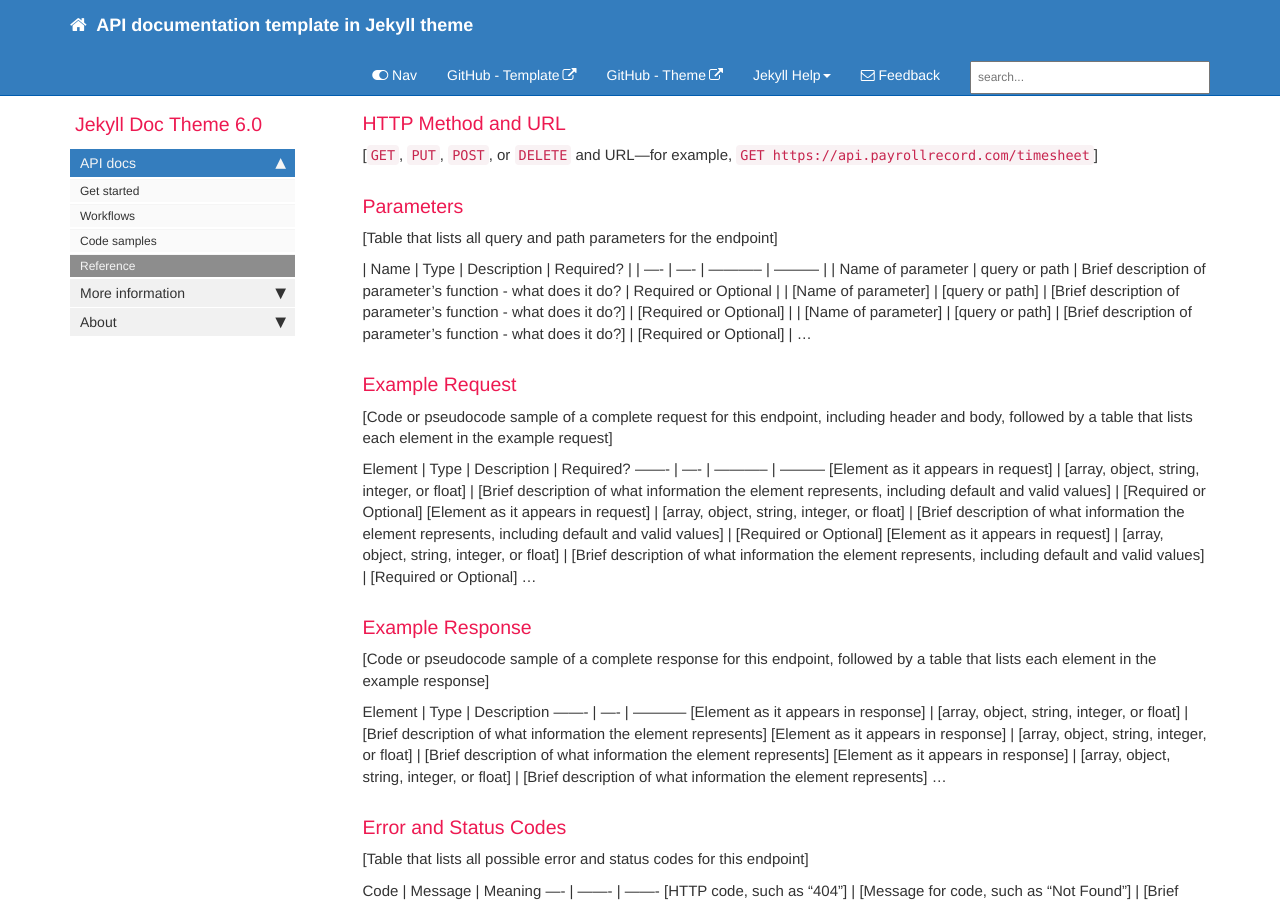
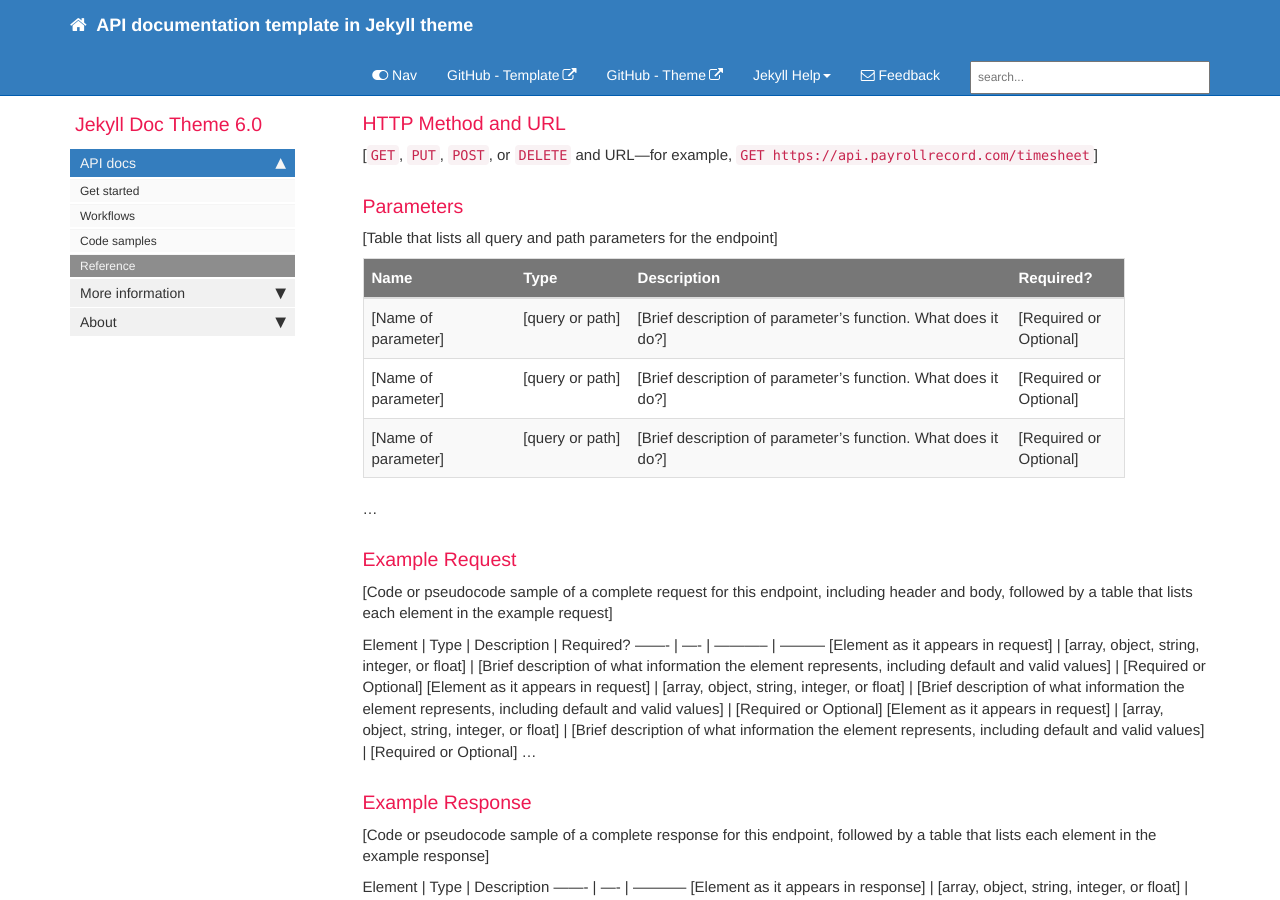
Before and after one commit to hillaryfraley/test-mvd-template, a Jekyll site: the page built from pages/mydoc/mydoc_reference.md, in a window 1280 px wide and 900 px high, scrolled down 513 px. Built offline with Jekyll 4.4.1, drawn with Linux system fonts in a browser that asks for light colours; nearby versions of some CDN libraries; comment, search, counter and statistics services are not loaded.

Commit message:
html table

```diff
--- a/pages/mydoc/mydoc_reference.md
+++ b/pages/mydoc/mydoc_reference.md
@@ -16,11 +16,44 @@ summary: The *Reference* includes all the information users need to know to use
 
 [Table that lists all query and path parameters for the endpoint]
 
-| Name | Type | Description | Required? |
-| ---- | ---- | ----------- | --------- |
-| Name of parameter | query or path | Brief description of parameter's function - what does it do? | Required or Optional |
-| [Name of parameter] | [query or path] | [Brief description of parameter's function - what does it do?] | [Required or Optional] |
-| [Name of parameter] | [query or path] | [Brief description of parameter's function - what does it do?] | [Required or Optional] |
+<table>
+<colgroup>
+<col width="20%" />
+<col width="15%" />
+<col width="50%" />
+<col width="15%" />
+</colgroup>
+<thead>
+<tr class="header">
+<th>Name</th>
+<th>Type</th>
+<th>Description</th>
+<th>Required?</th>
+</tr>
+</thead>
+<tbody>
+<tr>
+<td markdown="span">[Name of parameter]</td>
+<td markdown="span">[query or path]</td>
+<td markdown="span">[Brief description of parameter's function. What does it do?]</td>
+<td markdown="span">[Required or Optional]</td>
+</tr>
+<tr>
+<td markdown="span">[Name of parameter]</td>
+<td markdown="span">[query or path]</td>
+<td markdown="span">[Brief description of parameter's function. What does it do?]</td>
+<td markdown="span">[Required or Optional]</td>
+</tr>
+<tr>
+<td markdown="span">[Name of parameter]</td>
+<td markdown="span">[query or path]</td>
+<td markdown="span">[Brief description of parameter's function. What does it do?]</td>
+<td markdown="span">[Required or Optional]</td>
+</tr>
+<tr>
+</tr>
+</tbody>
+</table>
 ...
 
 ### Example Request
```
